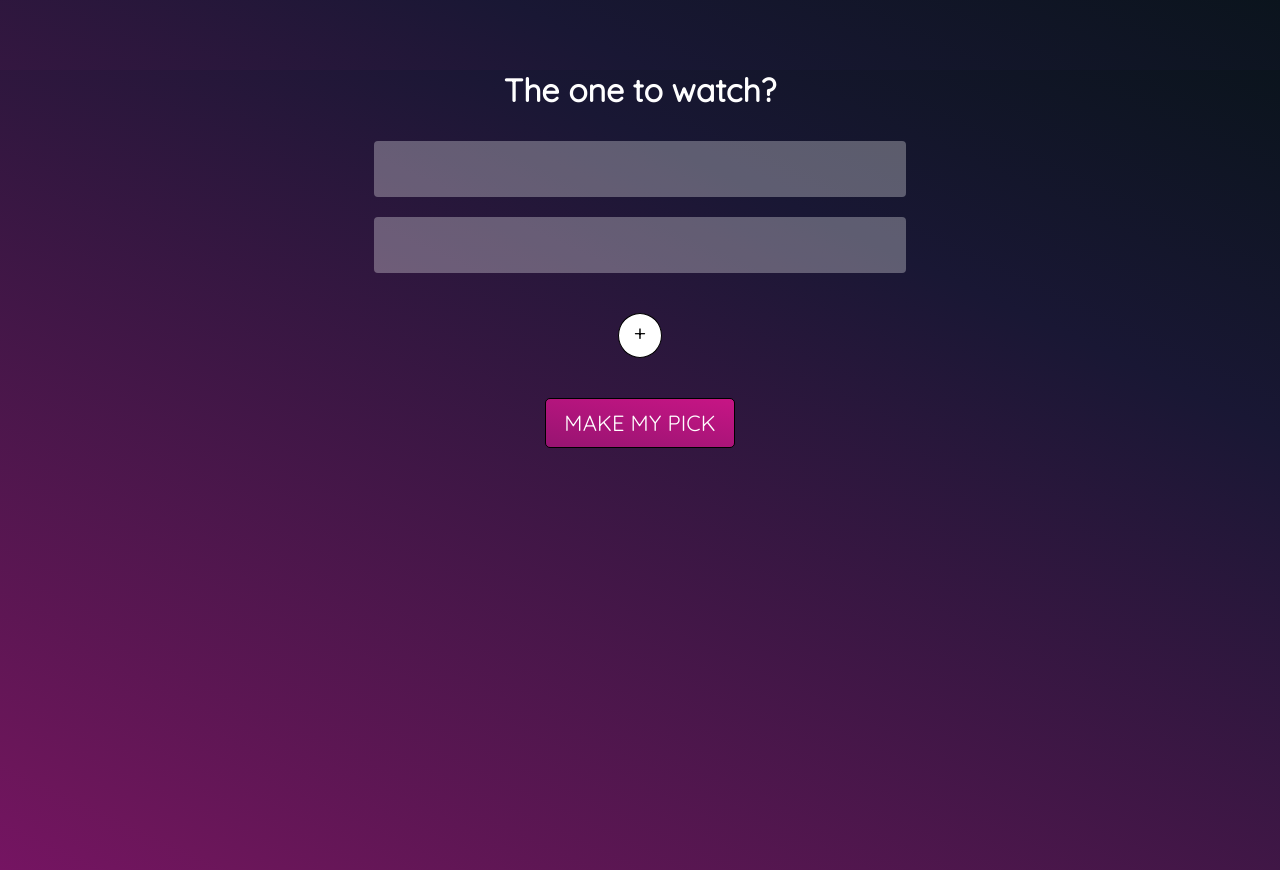
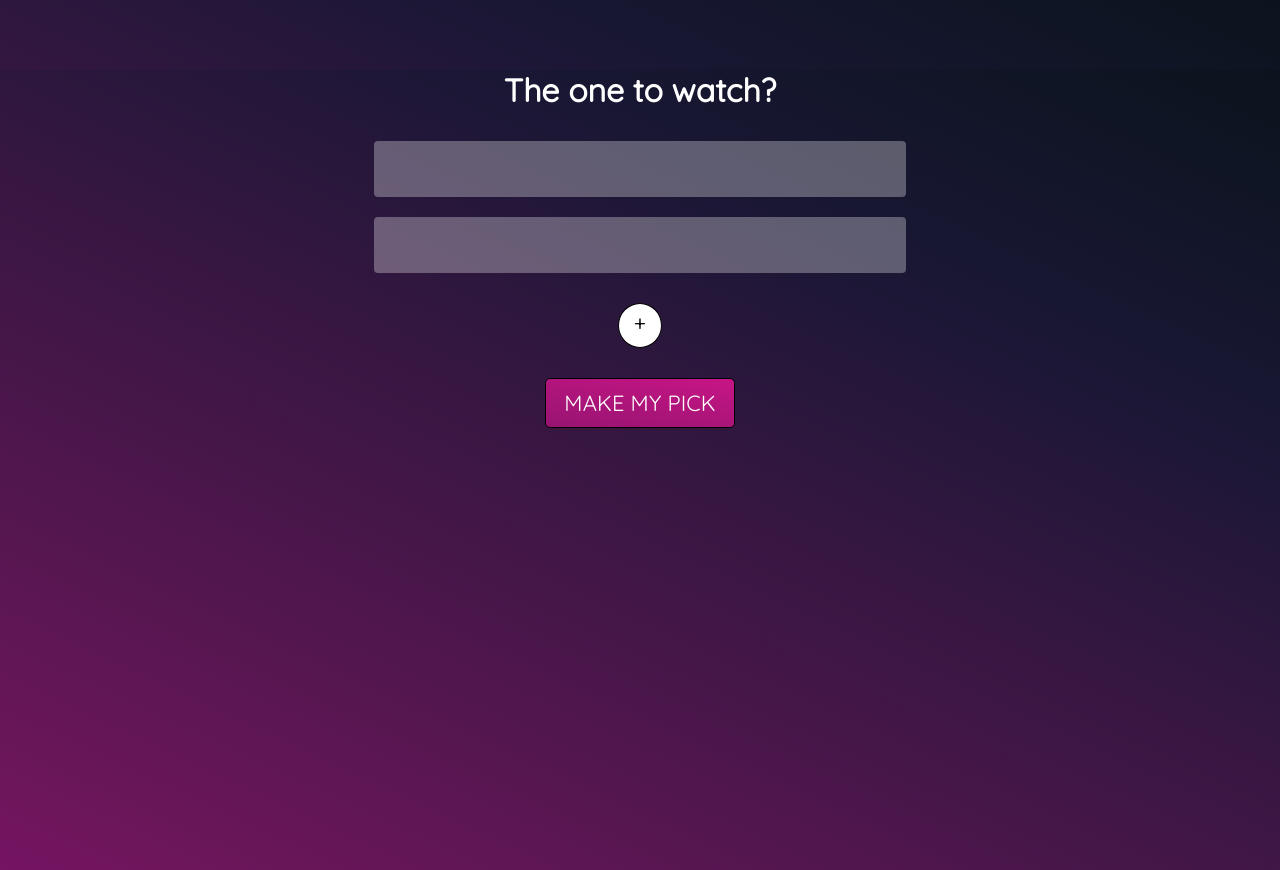
Before and after one commit to naominext/feet, a React (Create React App) app: page / in a window 1280 px wide. Built offline with nearby package versions, Linux system fonts and the light colour scheme.

Commit message:
button margin tweak

```diff
--- a/src/Components/Form/Form.css
+++ b/src/Components/Form/Form.css
@@ -15,7 +15,7 @@ form a {
 }
 
 .add-remove {
-    margin: 20px 0;
+    margin: 10px 0;
 }
 
 .add-remove a {
```
